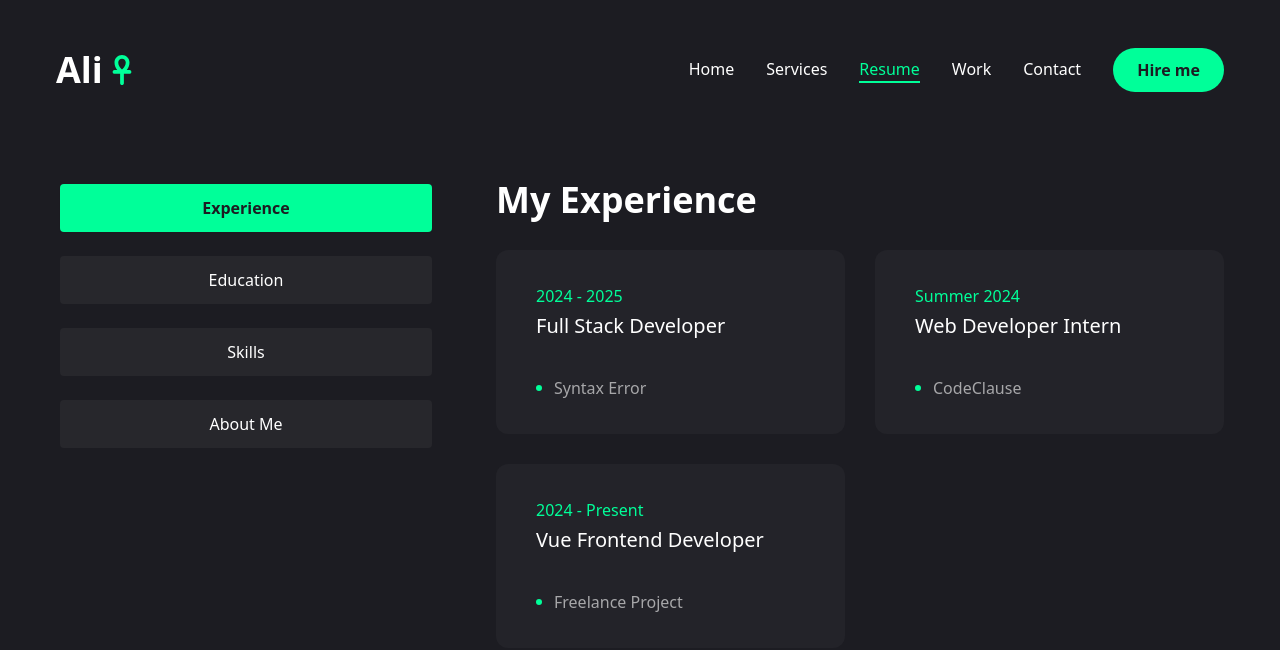
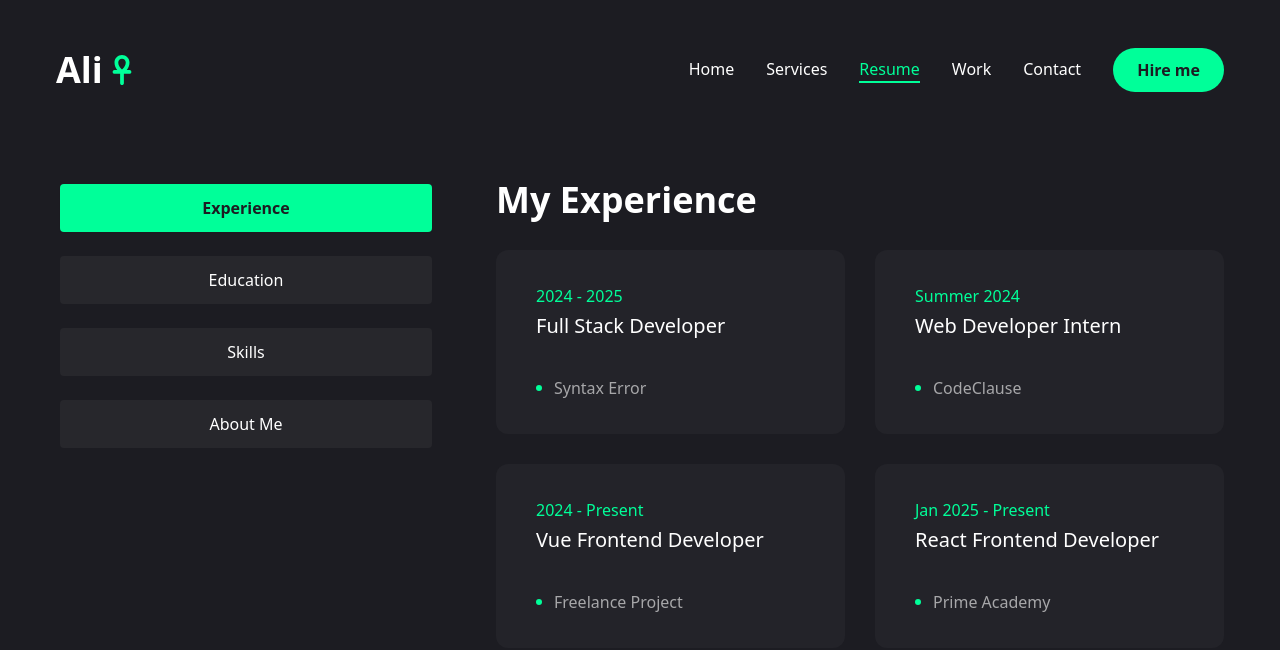
Before and after one commit to omartamer630/my-portfolio, a Next.js app: page /resume in a window 1280 px wide. Shown: the top 650 px of the page. Built offline with nearby package versions, Linux system fonts and the light colour scheme.

Commit message:
feat(experince): added prime academy

```diff
--- a/app/resume/page.tsx
+++ b/app/resume/page.tsx
@@ -20,10 +20,12 @@ const ResumeItem = ({
   duration,
   title,
   subtitle,
+  name,
 }: {
   duration: string;
   title: string;
   subtitle: string;
+  name?: string;
 }) => (
   <li className="bg-[#232329] py-6 px-10 rounded-xl flex flex-col justify-center items-center lg:items-start gap-1 h-[184px]">
     <span className="text-accent">{duration}</span>
@@ -34,6 +36,12 @@ const ResumeItem = ({
       <span className="w-[6px] h-[6px] rounded-full bg-accent" />
       <p className="text-white/60">{subtitle}</p>
     </div>
+    {name && (
+      <div className="flex items-center gap-3">
+        <span className="w-[6px] h-[6px] rounded-full bg-accent" />
+        <p className="text-white/60">{name}</p>
+      </div>
+    )}
   </li>
 );
 
--- a/data/resume.tsx
+++ b/data/resume.tsx
@@ -73,6 +73,13 @@ export const experince = {
       company: "Freelance Project",
       position: "Vue Frontend Developer",
       duration: "2024 - Present",
+      description:
+        "Developing the frontend of an anime streaming platform, implementing features like anime browsing, search, and watchlists using Vue.js, Pinia, and Tailwind CSS for a seamless user experience.",
+    },
+    {
+      company: "Prime Academy",
+      position: "React Frontend Developer",
+      duration: "Jan 2025 - Present",
       description:
         "Developing the frontend of an anime streaming platform, implementing features like anime browsing, search, and watchlists using Vue.js, Pinia, and Tailwind CSS for a seamless user experience.",
     },
```
